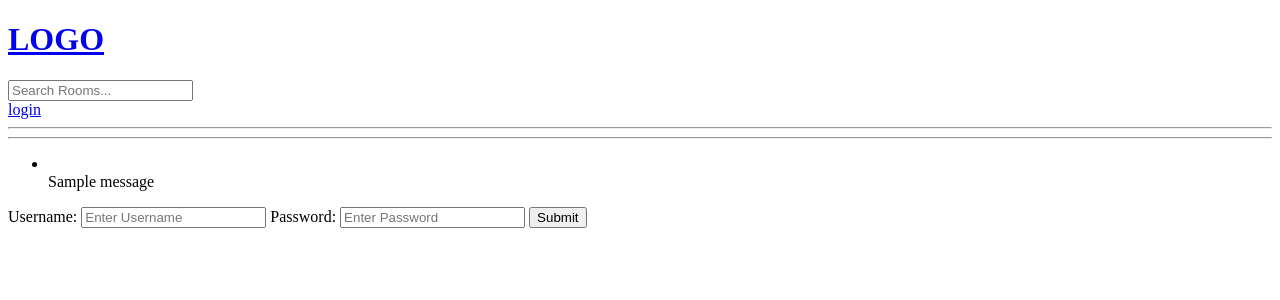
After one commit to honoursbhaduria/study-bud, a Django app: page /login/ in a window 1280 px wide. The commit adds this page. Shown: the top 300 px of the page. Run offline with Django 5.2, Linux system fonts and the light colour scheme; one stand-in notice (Sample message) is shown.

Commit message:
added search bar and login and logout

```diff
--- a/base/models.py
+++ b/base/models.py
@@ -21,7 +21,7 @@ class Room(models.Model):
     name = models.CharField(max_length=200)
 
     description = models.TextField(null=True , blank=True)
-    #participents =
+    # participents =
     updated = models.DateTimeField(auto_now=True)
     created = models.DateTimeField(auto_now_add= True)
 
--- a/base/templates/base/home.html
+++ b/base/templates/base/home.html
@@ -32,6 +32,7 @@
     <!-- Main Content: Rooms -->
     <div class="rooms-container">
         <div>
+            <h5>{{room_count}} Rooms available</h5>
             <a href="{% url 'create-room' %}">Create Room</a>
         </div>
         <hr>
--- /dev/null
+++ b/base/templates/base/login_register.html
@@ -0,0 +1,29 @@
+{%  extends 'base/main.html' %}
+
+
+{% block content %}
+
+{% if messages %}
+<ul class="messages">
+    {% for message in messages %}
+    <li></li>{{ message }}</li>
+    {% endfor %}
+</ul>
+{% endif %}
+
+<div>
+    <form method="POST" >
+        {% csrf_token %}
+
+        <label for="">Username:</label>
+        <input type="text" name="username" name="" id="" placeholder="Enter Username">
+
+        <label for="">Password:</label>
+        <input type="password"  name="password" id="" placeholder="Enter Password">
+
+        <input type="submit" name="" id="">
+    </form>
+</div>
+
+
+{% endblock content %}
--- a/base/templates/base/main.html
+++ b/base/templates/base/main.html
@@ -13,6 +13,8 @@
 
     {% block content %}
 
+
+
      <h1> my name is honours</h1>
 
     {% endblock %}
--- a/base/templates/base/navbar.html
+++ b/base/templates/base/navbar.html
@@ -2,4 +2,19 @@
     <h1>LOGO</h1>
 </a>
 
+
+
+
+
+<form method="GET" action="{% url 'home' %}">
+    <input type="text" name = "q" placeholder="Search Rooms...">
+</form>
+{% if request.user.is_authenticated %}
+<a href="{% url 'logout' %}">LogOut</a>
+{% else  %}
+<a href="{% url 'login' %}">login </a>
+
+{% endif %}
+
 <hr>
+<hr>
--- a/base/urls.py
+++ b/base/urls.py
@@ -2,6 +2,9 @@ from django.urls import path
 from . import views  # Ensure this import is correct
 
 urlpatterns = [
+    path('login/' , views.loginPage , name="login"),
+    path('logout/' , views.logoutUser , name="logout"),
+
     path('', views.home, name='home'),  # Home page
     path('room/<str:pk>/', views.room, name='room'),  # Room page with dynamic ID
 
--- a/base/views.py
+++ b/base/views.py
@@ -1,13 +1,63 @@
 from django.shortcuts import render, redirect
+from django.db.models import Q
 from base.models import Room, Topic
 from base.forms import RoomForm
+from django.contrib.auth import authenticate , login ,logout
+from django.contrib import messages
+
+from django.contrib.auth.models  import User
 
 # Create your views here.
+def loginPage(request):
+    if request.user.is_authenticated:
+        return redirect("home")
+
+
+    if request.method == 'POST':
+        username  = request.POST.get('username')
+        password  = request.POST.get('password')
+
+        try:
+            user = User.objects.get(username=username)
+        except:
+            messages.error(request, 'User does not exist')
+            return render(request, 'base/login_register.html')
+
+
+        user = authenticate(request, username=username, password=password)
+
+        if user is not None:
+            login(request, user)
+            return redirect('home')
+        else:
+            messages.error(request, 'Username or password is incorrect')
+            return render(request, 'base/login_register.html')
+
+
+    context = {}
+    return render(request, 'base/login_register.html',context)
+
+def logoutUser(request ):
+    logout(request)
+    return redirect('home')
+
+
 
 def home(request):
-    rooms = Room.objects.all()
+    q = request.GET.get('q') if request.GET.get('q') != None else ''
+
+    rooms = Room.objects.filter(
+        Q(topic__name__icontains=q) |
+        Q(name__icontains = q) |
+        Q(description__icontains = q)
+        )
+
     topics = Topic.objects.all()
-    context = {'rooms': rooms, 'topics': topics}
+    room_count = rooms.count()
+
+
+
+    context = {'rooms': rooms, 'topics': topics , 'room_count' :room_count}
     return render(request, 'base/home.html', context)
 
 def room(request, pk):
```
Also changed, not shown: db.sqlite3.
